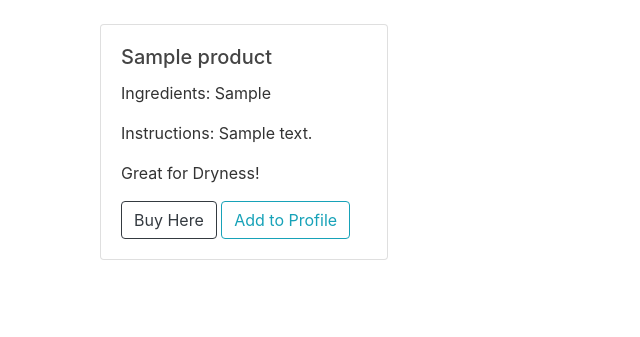
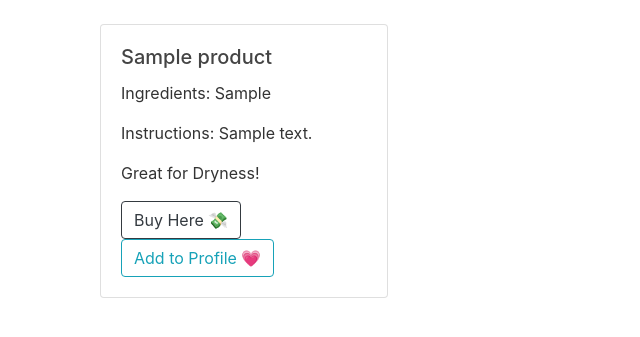
Before and after one commit to Kristinboyd/therealdewdrop, a Django app: page /products/ in a window 1280 px wide. Shown: the part 56-393 px from the top of the page, without its empty margins (0-640 px from the left). Run offline with Django 3.2, Linux system fonts and the light colour scheme; a user stored in the database is signed in; tables that the repository leaves empty hold one stand-in row (values such as "Sample post"); parts of the project's set-up code (start-up, migrations or seed data) failed here and were passed over; some libraries are stand-ins or nearby versions.

Commit message:
added cute emojis to the buttons, let me know if you think its cute or silly. an easy take down

```diff
--- a/products/templates/products/products.html
+++ b/products/templates/products/products.html
@@ -2,6 +2,7 @@
 {% block content %}
 {% load static %}
     <! DOCTYPE html>
+    <meta charset="UTF-8">
     <html>
         <title>Products</title>
         <div class="container">
@@ -14,9 +15,9 @@
                                     <p class="card-text">Ingredients: {{ product.ingredients }}</p>
                                     <p class="card-text">Instructions: {{ product.description }}</p>
                                     <p class="card-text">Great for {{ product.treatment_type }}!</p>
-                                    <a href="{{ product.link }}" class="btn btn-outline-dark">Buy Here</a>
+                                    <a href="{{ product.link }}" class="btn btn-outline-dark">Buy Here &#128184;</a>
                                     {% if user.is_authenticated %}
-                                    <a href="add_to_profile?product_name={{ product.name }}" class="btn btn-outline-info">Add to Profile</a>
+                                    <a href="add_to_profile?product_name={{ product.name }}" class="btn btn-outline-info">Add to Profile &#128151;</a>
                                     {% endif %}
                                 </div>
                             </div>
```
